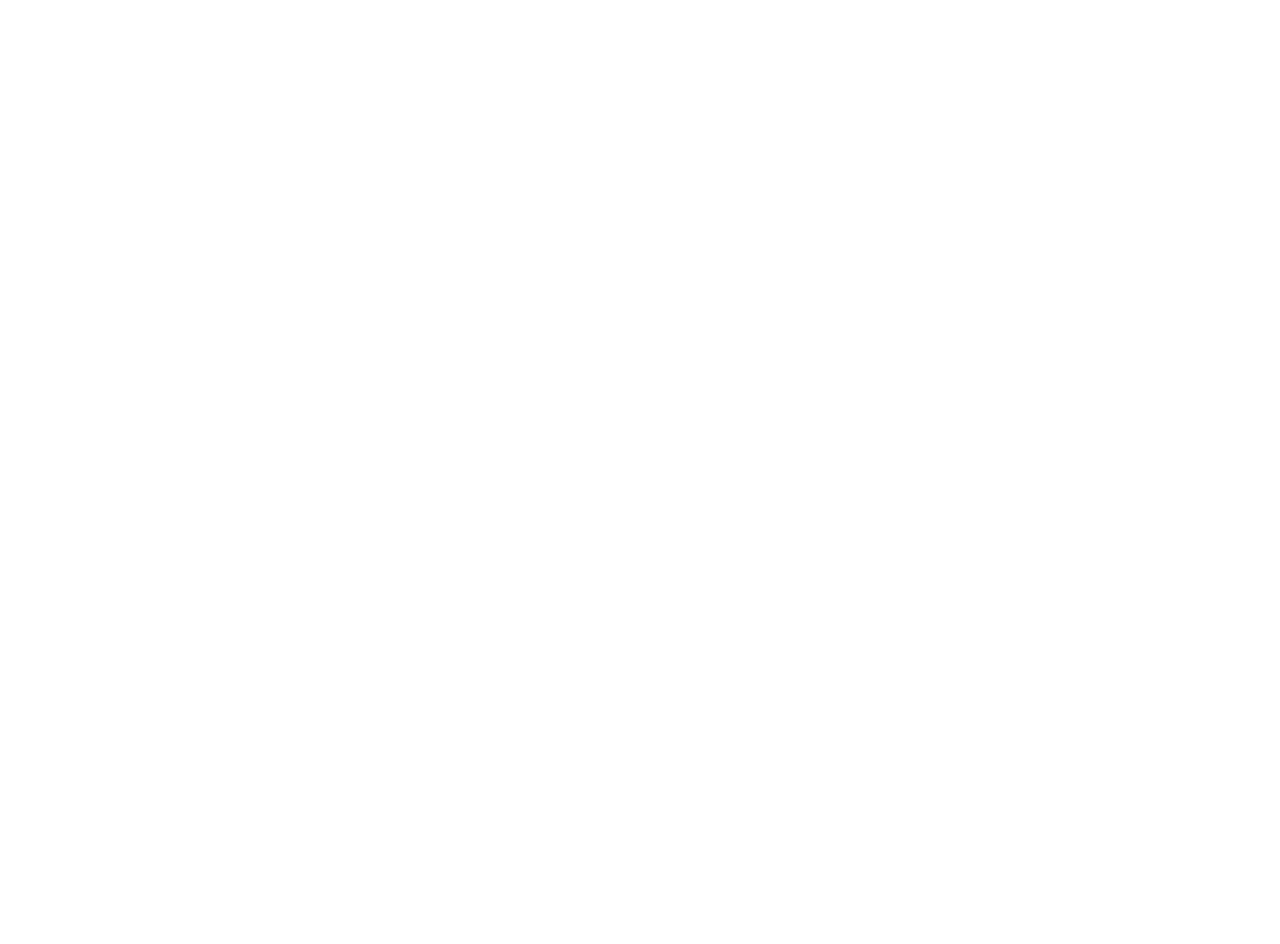
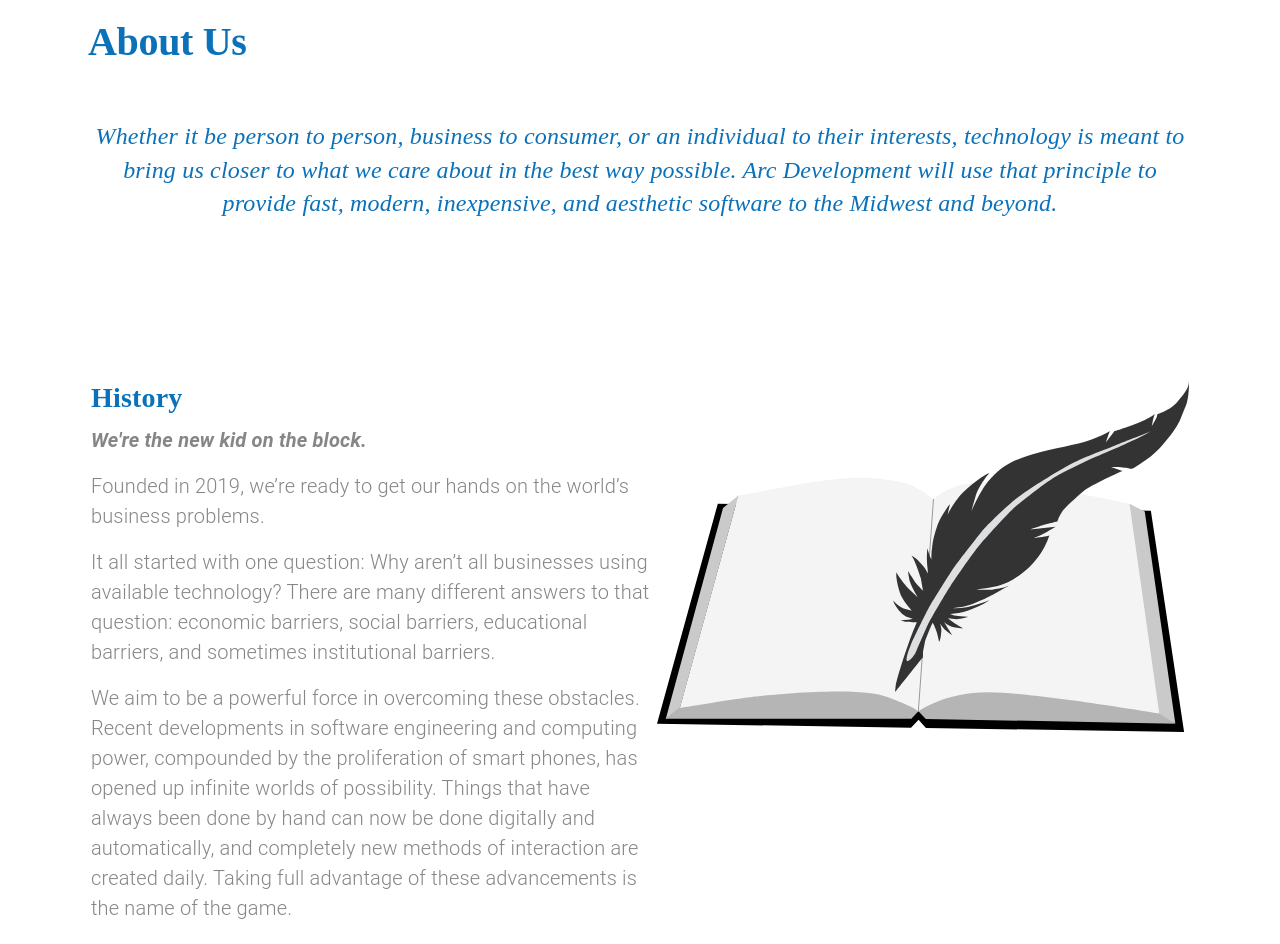
Before and after one commit to dtpearl/arcdev, a React (Create React App) app: page /about in a window 1280 px wide. Shown: the part 140-1084 px from the top of the page. Built offline with nearby package versions, Linux system fonts and the light colour scheme; the HTML template or start-up script is replaced by a standard one.

Commit message:
Add About page

```diff
--- /dev/null
+++ b/src/components/About.js
@@ -0,0 +1,275 @@
+import React from 'react';
+import { makeStyles, useTheme } from '@material-ui/core/styles';
+import Grid from '@material-ui/core/Grid';
+import Typography from '@material-ui/core/Typography';
+import useMediaQuery from '@material-ui/core/useMediaQuery';
+import Avatar from '@material-ui/core/Avatar';
+import Hidden from '@material-ui/core/Hidden';
+
+import CallToAction from './ui/CallToAction';
+
+import history from '../assets/history.svg';
+import profile from '../assets/founder.jpg';
+import yearbook from '../assets/yearbook.svg';
+import puppy from '../assets/puppy.svg';
+
+const useStyles = makeStyles(theme => ({
+  missionStatement: {
+    fontStyle: 'italic',
+    fontWeight: 300,
+    fontSize: '1.5rem',
+    maxWidth: '50em',
+    lineHeight: 1.4
+  },
+  rowContainer: {
+    paddingLeft: '5em',
+    paddingRight: '5em',
+    [theme.breakpoints.down('sm')]: {
+      paddingLeft: '1.5em',
+      paddingRight: '1.5em'
+    }
+  },
+  avatar: {
+    height: '25em',
+    width: '25em',
+    [theme.breakpoints.down('sm')]: {
+      height: '20em',
+      width: '20em',
+      maxHeight: 300,
+      maxWidth: 300
+    }
+  }
+}));
+
+export default function About(props) {
+  const { setValue } = props;
+
+  const classes = useStyles();
+  const theme = useTheme();
+
+  const matchesSM = useMediaQuery(theme.breakpoints.down('sm'));
+  const matchesMD = useMediaQuery(theme.breakpoints.down('md'));
+
+  return (
+    <Grid container direction="column">
+      <Grid
+        item
+        className={classes.rowContainer}
+        style={{ marginTop: matchesMD ? '1em' : '2em' }}
+      >
+        <Typography variant="h2" align={matchesMD ? 'center' : undefined}>
+          About Us
+        </Typography>
+      </Grid>
+      <Grid
+        item
+        container
+        justify="center"
+        className={classes.rowContainer}
+        style={{ marginTop: '3em' }}
+      >
+        <Typography
+          variant="h4"
+          align="center"
+          className={classes.missionStatement}
+        >
+          Whether it be person to person, business to consumer, or an individual
+          to their interests, technology is meant to bring us closer to what we
+          care about in the best way possible. Arc Development will use that
+          principle to provide fast, modern, inexpensive, and aesthetic software
+          to the Midwest and beyond.
+        </Typography>
+      </Grid>
+      <Grid
+        item
+        container
+        direction={matchesMD ? 'column' : 'row'}
+        alignItems={matchesMD ? 'center' : undefined}
+        className={classes.rowContainer}
+        style={{ marginTop: '10em', marginBottom: '10em' }}
+        justify="space-around"
+      >
+        <Grid item>
+          <Grid
+            item
+            container
+            lg
+            direction="column"
+            style={{ maxWidth: '35em' }}
+          >
+            <Grid item>
+              <Typography
+                variant="h4"
+                align={matchesMD ? 'center' : undefined}
+                gutterBottom
+              >
+                History
+              </Typography>
+            </Grid>
+            <Grid item>
+              <Typography
+                variant="body1"
+                align={matchesMD ? 'center' : undefined}
+                paragraph
+                style={{ fontWeight: 700, fontStyle: 'italic' }}
+              >
+                We're the new kid on the block.
+              </Typography>
+              <Typography
+                variant="body1"
+                align={matchesMD ? 'center' : undefined}
+                paragraph
+              >
+                Founded in 2019, we’re ready to get our hands on the world’s
+                business problems.
+              </Typography>
+              <Typography
+                variant="body1"
+                align={matchesMD ? 'center' : undefined}
+                paragraph
+              >
+                It all started with one question: Why aren’t all businesses
+                using available technology? There are many different answers to
+                that question: economic barriers, social barriers, educational
+                barriers, and sometimes institutional barriers.
+              </Typography>
+              <Typography
+                variant="body1"
+                align={matchesMD ? 'center' : undefined}
+                paragraph
+              >
+                We aim to be a powerful force in overcoming these obstacles.
+                Recent developments in software engineering and computing power,
+                compounded by the proliferation of smart phones, has opened up
+                infinite worlds of possibility. Things that have always been
+                done by hand can now be done digitally and automatically, and
+                completely new methods of interaction are created daily. Taking
+                full advantage of these advancements is the name of the game.
+              </Typography>
+              <Typography
+                variant="body1"
+                align={matchesMD ? 'center' : undefined}
+                paragraph
+              >
+                All this change can be a lot to keep up with, and that’s where
+                we come in.
+              </Typography>
+            </Grid>
+          </Grid>
+        </Grid>
+        <Grid item>
+          <Grid item container justify="center" lg>
+            <img
+              src={history}
+              alt="Quill pen sitting on top of book"
+              style={{ maxHeight: matchesMD ? 200 : '22em' }}
+            />
+          </Grid>
+        </Grid>
+      </Grid>
+      <Grid
+        item
+        container
+        direction="column"
+        alignItems="center"
+        className={classes.rowContainer}
+        style={{ marginBottom: '15em' }}
+      >
+        <Grid item>
+          <Typography variant="h4" align="center" gutterBottom>
+            Team
+          </Typography>
+        </Grid>
+        <Grid item>
+          <Typography variant="body1" paragraph align="center">
+            Zachary Reece, Founder
+          </Typography>
+          <Typography variant="body1" paragraph align="center">
+            I started coding when I was 9 years old.
+          </Typography>
+        </Grid>
+        <Grid item>
+          <Avatar
+            alt="Zachary Reece, founder"
+            src={profile}
+            className={classes.avatar}
+          />
+        </Grid>
+        <Grid item container justify={matchesMD ? 'center' : undefined}>
+          <Hidden lgUp>
+            <Grid item lg style={{ maxWidth: '45em', padding: '1.5em' }}>
+              <Typography variant="body1" align="center" paragraph>
+                I taught myself basic coding from a library book in third grade,
+                and ever since then my passion has solely been set on learning —
+                learning about computers, learning mathematics and philosophy,
+                studying design, always just learning.
+              </Typography>
+              <Typography variant="body1" align="center" paragraph>
+                Now I’m ready to apply everything I’ve learned, and to help
+                others with the intuition I have developed.
+              </Typography>
+            </Grid>
+          </Hidden>
+          <Grid
+            item
+            container
+            direction="column"
+            lg
+            alignItems={matchesMD ? 'center' : undefined}
+            style={{ marginBottom: matchesMD ? '2.5em' : 0 }}
+          >
+            <Grid item>
+              <img
+                src={yearbook}
+                alt="Yearbook page about the founder"
+                style={{ maxWidth: matchesMD ? 300 : undefined }}
+              />
+            </Grid>
+            <Grid item>
+              <Typography variant="caption">
+                A page from my Sophomore yearbook
+              </Typography>
+            </Grid>
+          </Grid>
+          <Hidden mdDown>
+            <Grid item lg style={{ maxWidth: '45em', padding: '1.5em' }}>
+              <Typography variant="body1" align="center" paragraph>
+                I taught myself basic coding from a library book in third grade,
+                and ever since then my passion has solely been set on learning —
+                learning about computers, learning mathematics and philosophy,
+                studying design, always just learning.
+              </Typography>
+              <Typography variant="body1" align="center" paragraph>
+                Now I’m ready to apply everything I’ve learned, and to help
+                others with the intuition I have developed.
+              </Typography>
+            </Grid>
+          </Hidden>
+          <Grid
+            item
+            container
+            direction="column"
+            lg
+            alignItems={matchesMD ? 'center' : 'flex-end'}
+          >
+            <Grid item>
+              <img
+                src={puppy}
+                alt="grey spotted puppy"
+                style={{ maxWidth: matchesMD ? 300 : undefined }}
+              />
+            </Grid>
+            <Grid item>
+              <Typography variant="caption">
+                My miniature dapple dachshund, Sterling.
+              </Typography>
+            </Grid>
+          </Grid>
+        </Grid>
+      </Grid>
+      <Grid item>
+        <CallToAction setValue={setValue} />
+      </Grid>
+    </Grid>
+  );
+}
--- a/src/components/App.js
+++ b/src/components/App.js
@@ -11,6 +11,7 @@
 import MobileApps from './MobileApps';
 import Websites from './Websites';
 import Revolution from './Revolution';
+import About from './About';
 
 function App() {
   const [value, setValue] = useState(0);
@@ -95,7 +96,13 @@
           <Route
             exact
             path="/about"
-            component={() => <div style={{ height: '150vh' }}>About</div>}
+            render={props => (
+              <About
+                {...props}
+                setValue={setValue}
+                setSelectedIndex={setSelectedIndex}
+              />
+            )}
           />
           <Route
             exact
--- a/src/components/Revolution.js
+++ b/src/components/Revolution.js
@@ -39,7 +39,6 @@
   const classes = useStyles();
   const theme = useTheme();
 
-  const matchesXS = useMediaQuery(theme.breakpoints.down('xs'));
   const matchesSM = useMediaQuery(theme.breakpoints.down('sm'));
   const matchesMD = useMediaQuery(theme.breakpoints.down('md'));
 
--- a/src/components/ui/Theme.js
+++ b/src/components/ui/Theme.js
@@ -64,6 +64,11 @@
       color: arcGrey,
       fontWeight: 300
     },
+    caption: {
+      fontSize: '1rem',
+      fontWeight: 300,
+      color: arcGrey
+    },
     learnButton: {
       borderColor: arcBlue,
       color: arcBlue,
```
